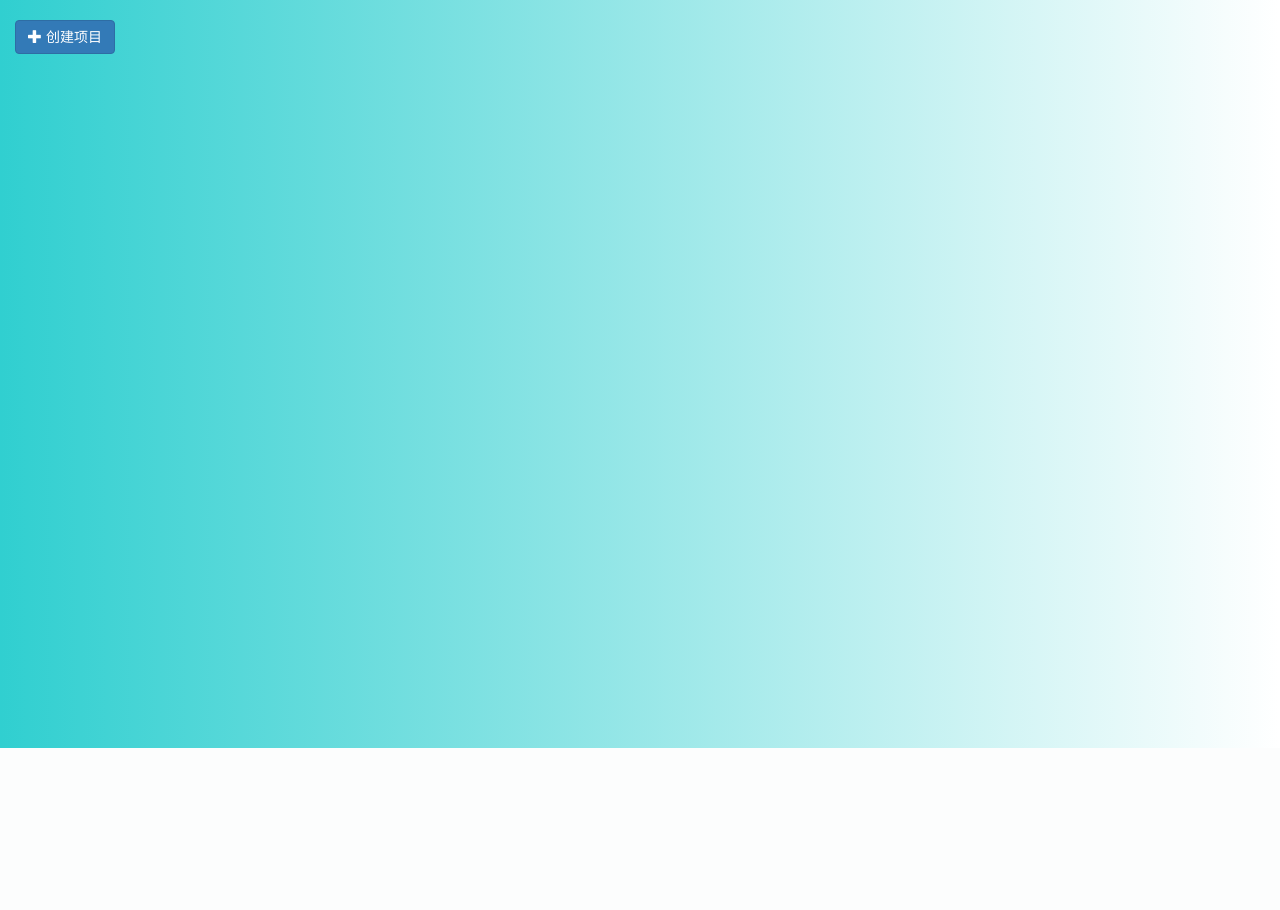
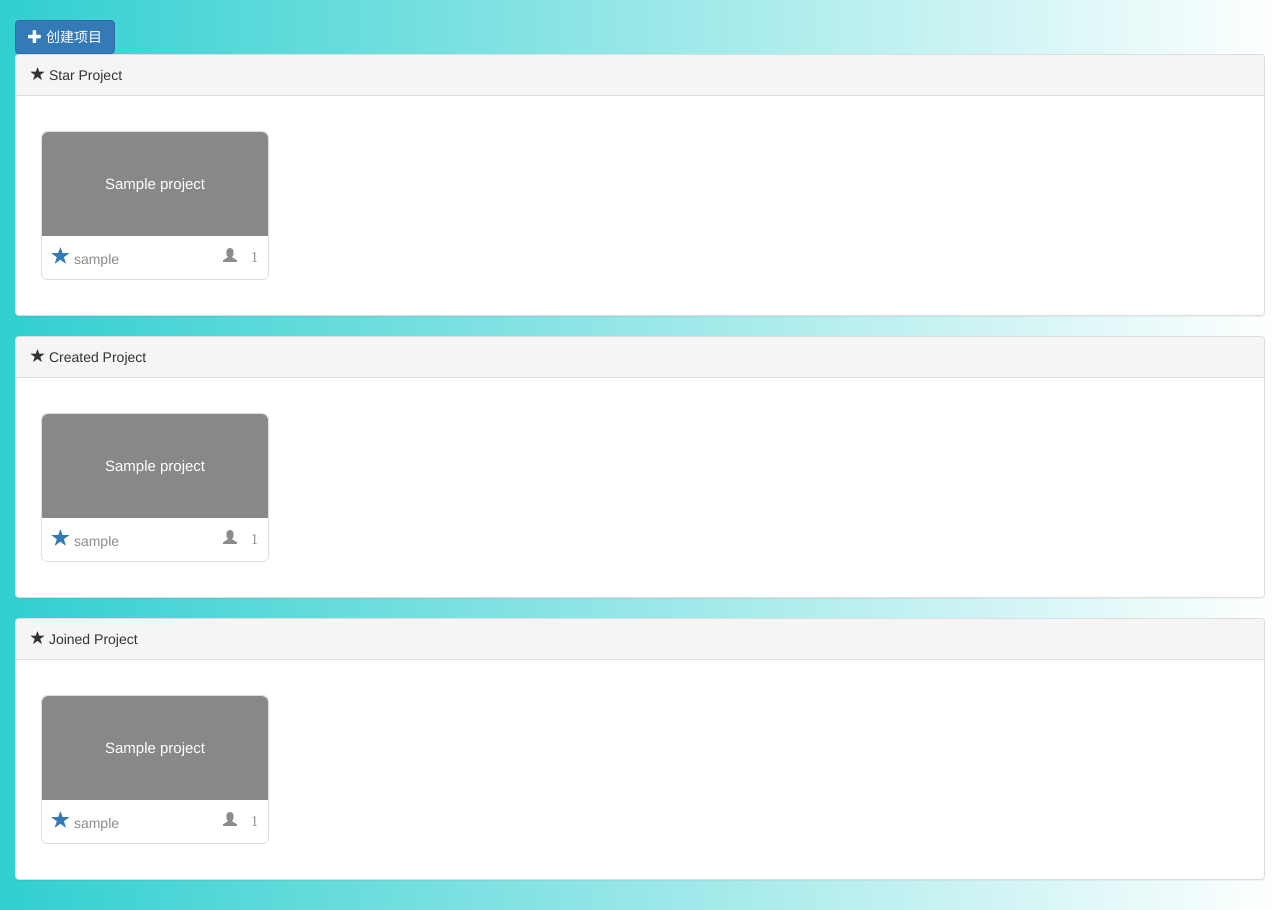
Before and after one commit to NicoIer/django-web-site, a Django app: template templates/web/project_home.html in a window 1280 px wide. Shown: the part 52-962 px from the top of the page. Before the commit the page ends 800 px from the top, so only its background shows below. Run offline with Django 4.2, Linux system fonts and the light colour scheme; the template is opened without the code that fills it: most values are stand-ins (such as "Sample title", 1, 10 or a date in 2020); some libraries are stand-ins or nearby versions.

Commit message:
给project_home.html添加了样式

```diff
--- a/templates/extends/project-base.html
+++ b/templates/extends/project-base.html
@@ -5,7 +5,8 @@
 <head>
 	<meta charset="UTF-8">
 	<meta name="viewport" content="width=device-width,initial-scale=1">
-
+	<link rel="stylesheet" href="{% static 'font-awesome/css/fontawesome.min.css' %}">
+	<link rel="script" href="{% static 'font-awesome/js/fontawesome.min.js' %}">
 	{% bootstrap_css %}
 	{% bootstrap_javascript %}
 
--- a/templates/web/project_home.html
+++ b/templates/web/project_home.html
@@ -10,6 +10,49 @@
         .project {
             margin-bottom: 10px;
         }
+
+        .panel-body > .item {
+            border-radius: 6px;
+            width: 228px;
+            border: 1px solid #dddddd;
+            margin: 20px 10px;
+        }
+
+        .panel-body > .item:hover {
+            border: 1px solid #f0ad4e;
+        }
+
+        .panel-body > .item > .title {
+            height: 104px;
+            color: white;
+            display: flex;
+            justify-content: center;
+            align-items: center;
+            border-top-left-radius: 6px;
+            border-top-right-radius: 6px;
+            font-size: 15px;
+            text-decoration: none;
+
+        }
+
+        .panel-body > .item > .info {
+            padding: 10px 10px;
+            display: flex;
+            justify-content: space-between;
+
+            border-bottom-left-radius: 6px;
+            border-bottom-right-radius: 6px;
+            color: #8c8c8c;
+        }
+
+        .panel-body > .item > .info a {
+            text-decoration: none;
+        }
+
+        .panel-body > .item > .info .glyphicon-star {
+            font-size: 18px;
+        }
+
 	</style>
 {% endblock css %}
 
@@ -20,7 +63,96 @@
 			<span class="glyphicon glyphicon-plus"></span>
 			创建项目
 		</a>
+		<div class="panel panel-default">
+			<div class="panel-heading">
+				<span class="glyphicon glyphicon-star"></span>
+				Star Project
+			</div>
+			<div class="panel-body">
+				{% for project in star_projects %}
+					<div class="item">
+						<a href="#" class="title"
+						   style="background-color:{{ project.get_color_display }} ;">{{ project.name }}
+						</a>
+						<div class="info">
+							<div>
+								<a href="#">
+									<span class="glyphicon glyphicon-star" aria-hidden="true"></span>
+								</a>
+								<span>{{ project.creator.username }}</span>
+							</div>
+							<div>
+								<span class="glyphicon glyphicon-user" aria-hidden="true">
+									{{ project.join_count }}
+								</span>
+							</div>
+						</div>
 
+					</div>
+				{% endfor %}
+			</div>
+		</div>
+		<div class="panel panel-default">
+			<div class="panel-heading">
+				<span class="glyphicon glyphicon-star"></span>
+				Created Project
+			</div>
+			<div class="panel-body">
+
+				{% for project in create_projects %}
+					<div class="item">
+						<a href="#" class="title"
+						   style="background-color:{{ project.get_color_display }} ;">{{ project.name }}
+						</a>
+						<div class="info">
+							<div>
+								<a href="#">
+									<span class="glyphicon glyphicon-star" aria-hidden="true"></span>
+								</a>
+								<span>{{ project.creator.username }}</span>
+							</div>
+							<div>
+								<span class="glyphicon glyphicon-user" aria-hidden="true">
+									{{ project.join_count }}
+								</span>
+							</div>
+						</div>
+
+					</div>
+				{% endfor %}
+
+			</div>
+		</div>
+
+		<div class="panel panel-default">
+			<div class="panel-heading">
+				<span class="glyphicon glyphicon-star"></span>
+				Joined Project
+			</div>
+			<div class="panel-body">
+				{% for project in join_projects %}
+					<div class="item">
+						<a href="#" class="title"
+						   style="background-color:{{ project.get_color_display }} ;">{{ project.name }}
+						</a>
+						<div class="info">
+							<div>
+								<a href="#">
+									<span class="glyphicon glyphicon-star" aria-hidden="true"></span>
+								</a>
+								<span>{{ project.creator.username }}</span>
+							</div>
+							<div>
+								<span class="glyphicon glyphicon-user" aria-hidden="true">
+									{{ project.join_count }}
+								</span>
+							</div>
+						</div>
+
+					</div>
+				{% endfor %}
+			</div>
+		</div>
 
 		<!-- Modal -->
 		<div class="modal fade" id="addModal" tabindex="-1" role="dialog" aria-labelledby="myModalLabel">
@@ -59,7 +191,6 @@
 {% endblock content %}
 
 {% block js %}
-
 	<script>
         function on_create_submit() {
             const check_data = form_check('#create_form');
```
